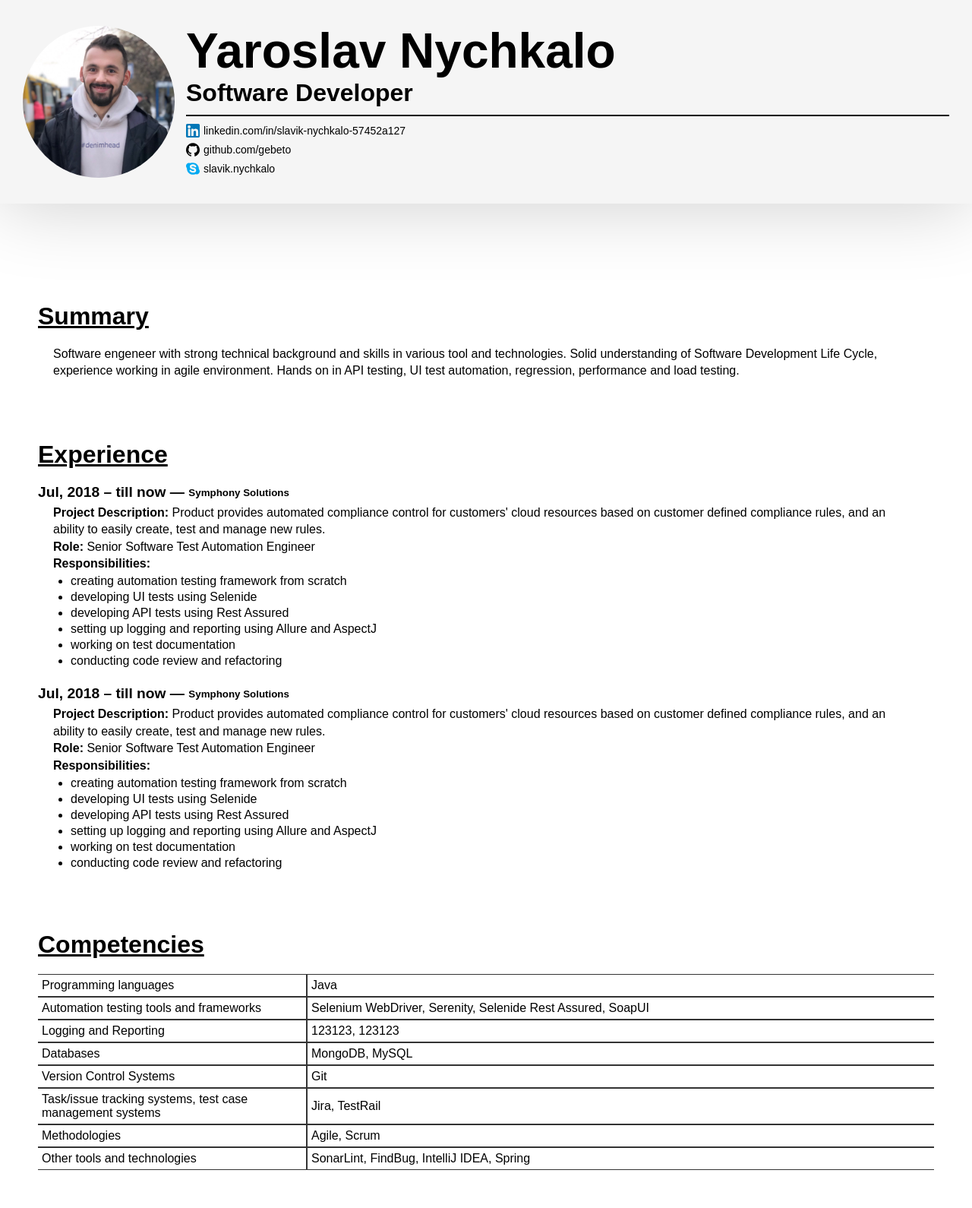
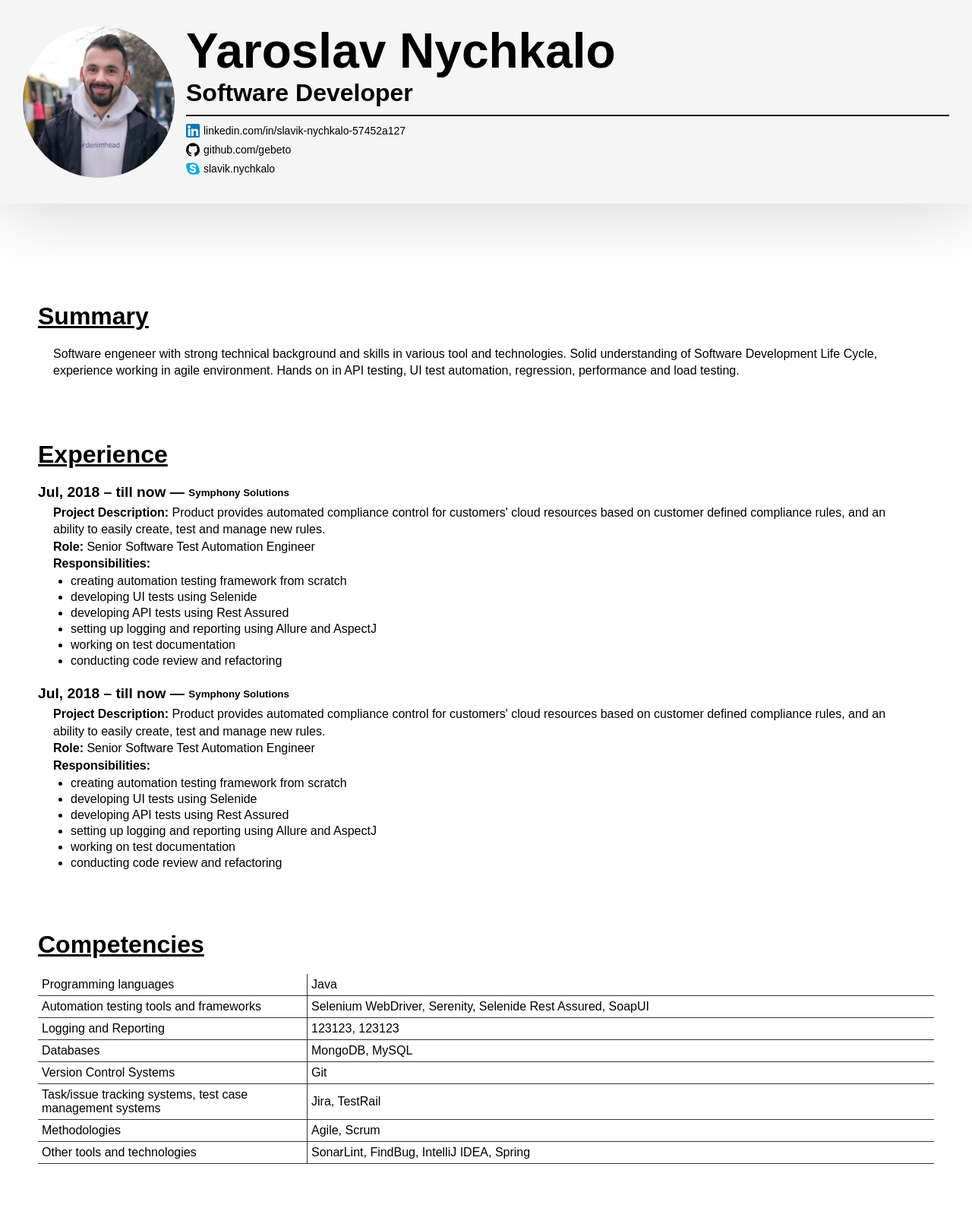
Before and after one commit to gebeto/cv, a Jekyll site: the page built from README.md, in a window 1280 px wide. Shown: the whole page at 76% size. Built offline with Jekyll 4.4.1, drawn with Linux system fonts in a browser that asks for light colours; our own code applies the rules of GitHub Pages for plain Markdown files.

Commit message:
asdasdas

```diff
--- /dev/null
+++ b/_data/education.json
@@ -0,0 +1,5 @@
+[
+	{
+		"title": "English",
+	}
+]
--- /dev/null
+++ b/_data/languages.json
@@ -0,0 +1,3 @@
+[
+
+]
--- a/assets/css/style.css
+++ b/assets/css/style.css
@@ -98,7 +98,8 @@
     border-spacing: 0px; }
     .content .competencies td {
       padding: 5px;
-      border: 1px solid #333; }
+      border-bottom: 1px solid #333;
+      border-left: 1px solid #333; }
       .content .competencies td:first-child {
         border-left: 0;
         width: 30%; }
--- a/assets/css/style.scss
+++ b/assets/css/style.scss
@@ -153,7 +153,8 @@
 
 		td {
 			padding: 5px;
-			border: 1px solid #333;
+			border-bottom: 1px solid #333;
+			border-left: 1px solid #333;
 
 			&:first-child {
 				border-left: 0;
```
